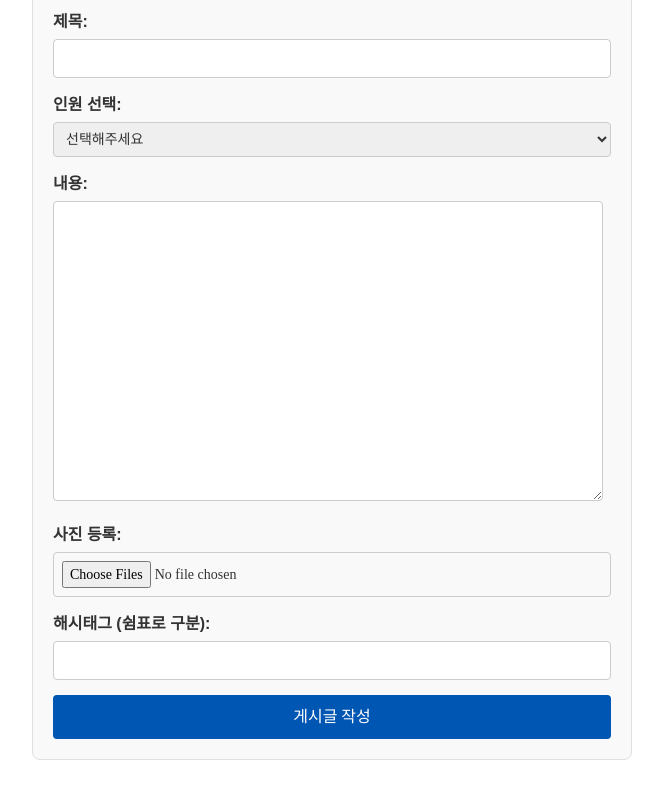
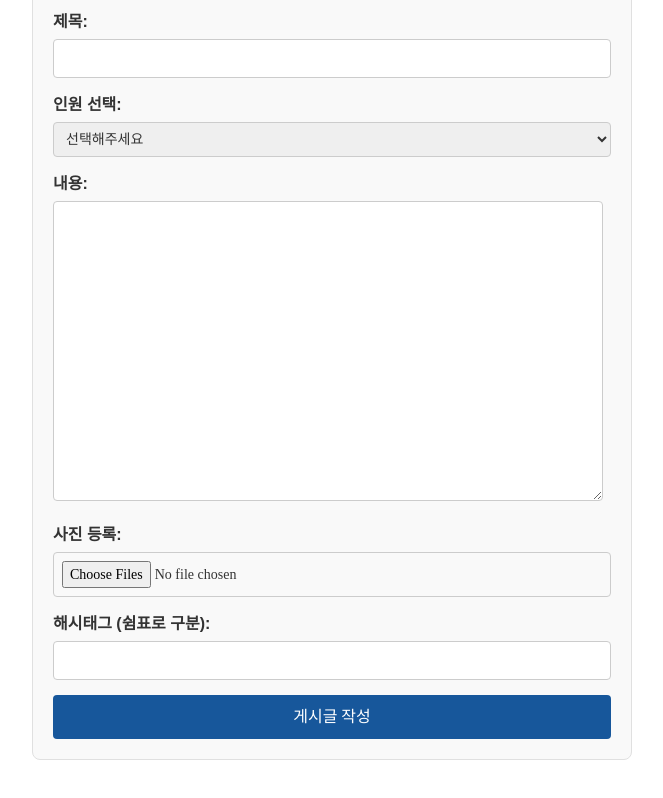
Before and after one commit to beyond-sw-camp/be04-3rd-6candoit-plrecipe, a Vue app in the folder plrecipe/: page /post/new in a window 1280 px wide. In both pictures the pointer is over the button "게시글 작성". Shown: the part 136-934 px from the top of the page, without its empty margins (308-971 px from the left). Built offline with nearby package versions, Linux system fonts and the light colour scheme; a web font is replaced by a local one.

Commit message:
색깔수정 ㅎㅎ;

```diff
--- a/plrecipe/src/components/post/NewPost.css
+++ b/plrecipe/src/components/post/NewPost.css
@@ -59,7 +59,7 @@
 }
 
 .new-post-container form button:hover {
-  background-color: #0056b3;
+  background-color: #17579b;
 }
 
 #content {
```
